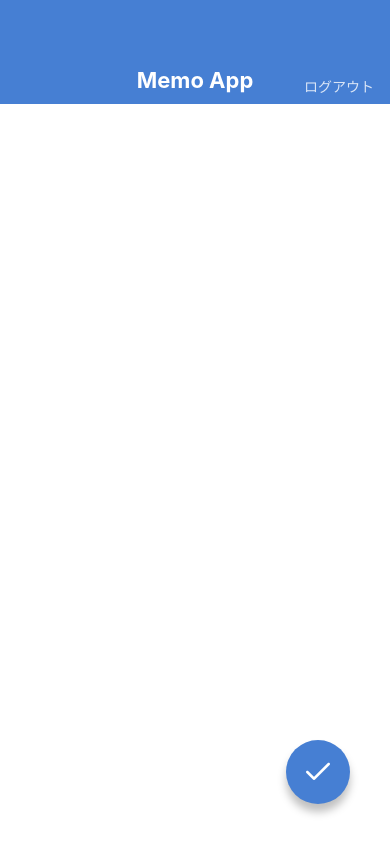
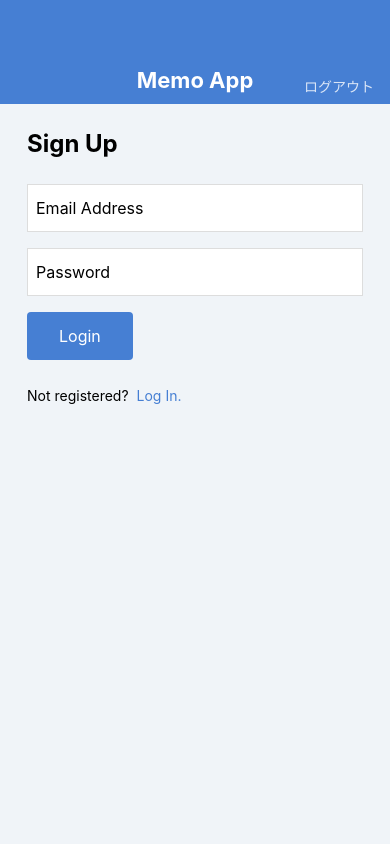
Before and after one commit to shinjiezumi/MemoApp, a React Native app: screen /LogIn in a window 390 px wide. Built offline with nearby package versions, Linux system fonts and the light colour scheme.

Commit message:
Create SighUpScreen and LogInScreen

```diff
--- a/App.jsx
+++ b/App.jsx
@@ -1,8 +1,8 @@
 import React from 'react';
-import MemoCreateScreen from './src/screens/MemoCreateScreen';
+import SignUpScreen from './src/screens/SignUpScreen';
 
 export default function App() {
   return (
-    <MemoCreateScreen />
+    <SignUpScreen />
   );
 }
--- /dev/null
+++ b/src/components/Button.jsx
@@ -0,0 +1,32 @@
+import React from 'react';
+import { Text, View, StyleSheet } from 'react-native';
+import { string } from 'prop-types';
+
+export default function Button(props) {
+  const { label } = props;
+  return (
+    <View style={styles.buttonContainer}>
+      <Text style={styles.buttonLabel}>{label}</Text>
+    </View>
+  );
+}
+
+Button.propTypes = {
+  label: string.isRequired,
+};
+
+const styles = StyleSheet.create({
+  buttonContainer: {
+    backgroundColor: '#467fd3',
+    borderRadius: 4,
+    alignSelf: 'flex-start',
+    marginBottom: 24,
+  },
+  buttonLabel: {
+    fontSize: 16,
+    lineHeight: 32,
+    paddingVertical: 8,
+    paddingHorizontal: 32,
+    color: '#ffffff',
+  },
+});
--- /dev/null
+++ b/src/screens/SignUpScreen.jsx
@@ -0,0 +1,63 @@
+import React from 'react';
+import {
+  View, Text, TextInput, StyleSheet,
+} from 'react-native';
+import AppBar from '../components/AppBar';
+import Button from '../components/Button';
+
+export default function SignUpScreen() {
+  return (
+    <View style={styles.container}>
+      <AppBar />
+      <View style={styles.inner}>
+        <Text style={styles.title}>Sign Up</Text>
+        <TextInput style={styles.input} value="Email Address" />
+        <TextInput style={styles.input} value="Password" />
+        <Button label="Login" />
+        <View style={styles.footer}>
+          <Text style={styles.footerText}>Not registered?</Text>
+          <Text style={styles.footerLink}>Log In.</Text>
+        </View>
+      </View>
+    </View>
+  );
+}
+
+const styles = StyleSheet.create({
+  container: {
+    flex: 1,
+    backgroundColor: '#f0f4f8',
+  },
+  inner: {
+    paddingHorizontal: 27,
+    paddingVertical: 24,
+  },
+  title: {
+    fontSize: 24,
+    lineHeight: 32,
+    fontWeight: 'bold',
+    marginBottom: 24,
+  },
+  input: {
+    fontSize: 16,
+    height: 48,
+    borderColor: '#dddddd',
+    borderWidth: 1,
+    backgroundColor: '#ffffff',
+    paddingHorizontal: 8,
+    marginBottom: 16,
+  },
+  footerText: {
+    fontSize: 14,
+    lineHeight: 24,
+    marginRight: 8,
+  },
+  footerLink: {
+    fontSize: 14,
+    lineHeight: 24,
+    color: '#467fd3',
+  },
+  footer: {
+    flexDirection: 'row',
+  },
+});
```
Also changed, not shown: src/screens/LogInScreen.jsx (added, +63 -0 lines).
